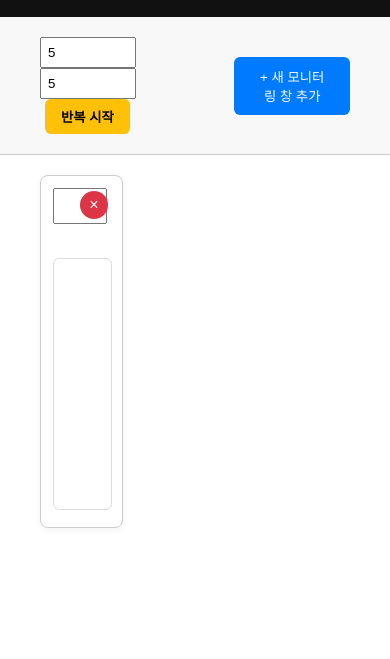
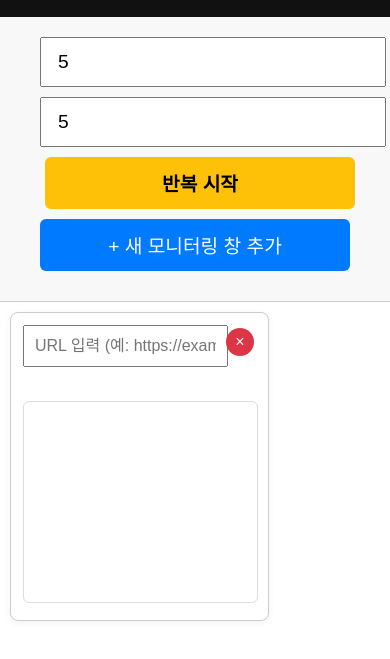
Before and after one commit to gatson92/url-visitor, a plain HTML site: page index.html in a window 390 px wide. Both pictures are taken after typing "5", "5" into the empty fields and a click on the button "+ 새 모니터링 창 추가". Shown: the part 105-764 px from the top of the page. Drawn offline with Linux system fonts and the light colour scheme.

Commit message:
Update index.html

```diff
--- a/index.html
+++ b/index.html
@@ -162,6 +162,41 @@
       border: 1px solid #ddd;
       border-radius: 6px;
     }
+
+	@media (max-width: 768px) {
+	  /* 입력창과 버튼 크기 확대 */
+	  #globalControls input[type="number"],
+	  #globalControls button,
+	  #addButton {
+		font-size: 1.2rem;        /* 글자 크기 확대 */
+		padding: 12px 16px;       /* 터치하기 쉽게 여백 확대 */
+		width: 100%;              /* 모바일에서는 한 줄씩 */
+		margin-bottom: 10px;
+	  }
+
+	  #globalControlsWrapper {
+		flex-direction: column;   /* 세로 배치 */
+		align-items: stretch;     /* 가로 전체 채우기 */
+	  }
+
+	  #container {
+		padding: 10px;
+	  }
+
+	  .urlBox {
+		width: 70%;              /* 한 줄 전체 너비로 */
+	  }
+
+	  .urlBox input[type="text"] {
+		font-size: 1rem;
+		padding: 10px;
+	  }
+
+	  iframe {
+		height: 200px;            /* 모바일에서는 높이 살짝 줄임 */
+	  }
+	}
+
   </style>
 </head>
 <body>
```
